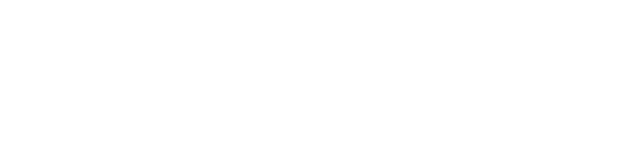
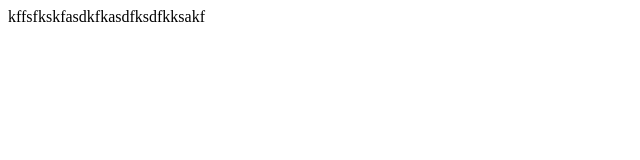
Before and after one commit to khalil-ahmad000/hello-world, a plain HTML site: page index.html in a window 1280 px wide. Shown: the whole page, without its empty margins (0-640 px from the left). Drawn offline with Linux system fonts and the light colour scheme.

Commit message:
Update index.html

```diff
--- a/index.html
+++ b/index.html
@@ -2,10 +2,10 @@
 <html lang="en">
 <head>
     <meta charset="UTF-8">
-    <meta name="viewport" content="width=device-width, initial-scale=1.0">
+    <meta name="viewport" content="width=, initial-scale=1.0">
     <title>Document</title>
 </head>
 <body>
-
+    kffsfkskfasdkfkasdfksdfkksakf
 </body>
 </html>
```
